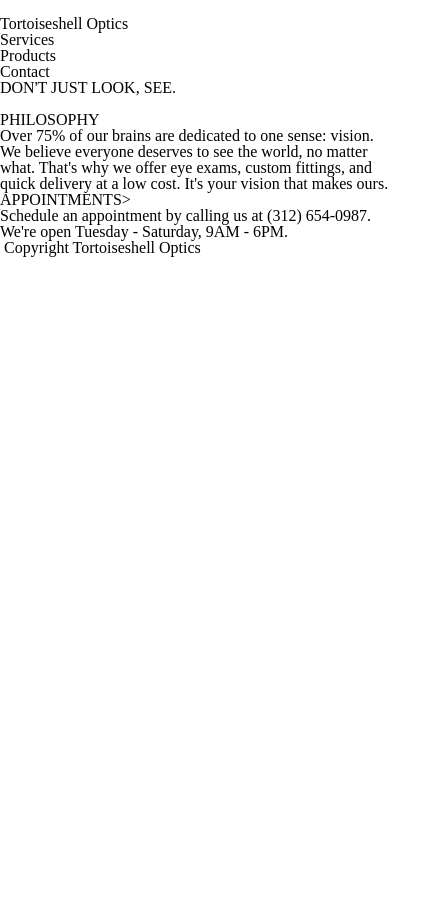
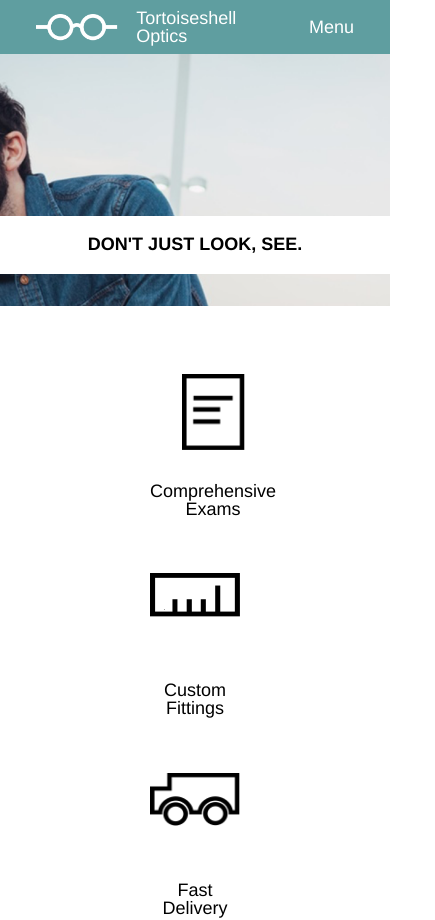
Before and after one commit to bkleeeee/Tortoiseshell-Optics, a plain HTML site: page index.html in a window 390 px wide. Shown: the top 920 px of the page, 435 px wide, since content can reach past the window. Before the commit the page ends 844 px from the top, so only its background shows below. Drawn offline with Linux system fonts and the light colour scheme.

Commit message:
completed first draft

```diff
--- a/index.html
+++ b/index.html
@@ -7,72 +7,81 @@
     <link href="./resources/css/style.css" type="text/css" rel="stylesheet" >
   </head>
   <body>
-    <!--start of site-->
-    <div class="content">
-
-
-      <!--start of header-->
-      <header>
-        <div class="companyinfo">
-          <img>
-          <p>Tortoiseshell Optics</p>
-        </div>
-        <nav>
-          <ul>
-            <li>Services</li>
-            <li>Products</li>
-            <li>Contact</li>
-          </ul>
-        </nav>
-      </header>
-
 
       <!--start of main content-->
       <article class="main">
 
         <!--welcome section-->
         <section class="welcome">
-          <div>
+          <header class="container">
+            <div class="companyinfo">
+              <img src="./resources/images/logo-white.png" alt="white glasses logo">
+              <p>Tortoiseshell Optics</p>
+            </div>
+            <nav>
+              <ul class="bigmenu">
+                <li>Services</li>
+                <li>Products</li>
+                <li>Contact</li>
+              </ul>
+              <ul class="smallmenu">
+                <li>Menu</li>
+              </ul>
+            </nav>
+          </header>
+                        <!--end header-->
+          <div class="container headline">
             <span>DON'T JUST LOOK, SEE.</span>
           </div>
         </section>
 
+
         <!--Services section-->
         <section class="services">
           <div class="container">
-            <img>
-            <img>
-            <img>
+            <div class="exam images">
+              <img src="./resources/images/paper-icon.png" alt="paper icon">
+              <span>Comprehensive Exams</span>
+            </div>
+
+            <div class="fit images">
+              <img src="./resources/images/ruler-icon.png" alt="ruler icon">
+              <span>Custom Fittings</span>
+            </div>
+
+            <div class="delivery images">
+              <img src="./resources/images/truck-icon.png">
+              <span>Fast Delivery</span>
+            </div>
           </div>
         </section>
 
         <!--Information section-->
-        <section class="information"
+        <section class="information">
           <div class="container">
             <div class="info philosophy">
-              <span>PHILOSOPHY</span>
+              <h3>PHILOSOPHY</h3>
               <p>Over 75% of our brains are dedicated to one sense: vision. We believe everyone deserves to see the world, no matter what. That's why we offer eye exams, custom fittings, and quick delivery at a low cost. It's your vision that makes ours.</p>
             </div>
             <address class="info appointments">
-              <span>APPOINTMENTS></span>
+              <h3>APPOINTMENTS</h3>
               <p>Schedule an appointment by calling us at (312) 654-0987. We're open Tuesday - Saturday, 9AM - 6PM.</p>
             </address>
           </div>
         </section>
-      </article>
 
 
         <!--footer-->
       <footer>
         <div class="container">
-          <img>
-          <span>Copyright Tortoiseshell Optics</span>
+          <img src="./resources/images/logo-black.png" alt="black logo">
+          <p>Copyright Tortoiseshell Optics</p>
         </div>
       </footer>
       <!--end footer-->
 
 
-    </div>
+    </article>
     <!--end content-->
   </body>
 </html>
--- a/resources/css/style.css
+++ b/resources/css/style.css
@@ -0,0 +1,241 @@
+html {
+  font-size: 18px;
+  line-height: 1.4;
+  font-family: Helvetica;
+}
+
+
+.main {
+  display: flex;
+  flex-direction: column;
+}
+
+.welcome {
+  background-image: url('../images/glasses-bg.png');
+  background-repeat: no-repeat;
+  background-size: cover;
+  background-position: center;
+  height: 30rem;
+  width: 100%;
+  display: inline-flex;
+  flex-direction: column;
+  align-items: center;
+}
+
+.container {
+  width: 960px;
+}
+
+@media only screen and (max-width: 1033px) {
+  .welcome {
+    height: 22rem;
+  }
+  .container {
+    width: 100%;
+  }
+}
+
+header {
+  background-color: cadetblue;
+  margin-top: 1rem;
+  display: inline-flex;
+  justify-content: space-between;
+  color: white;
+  height: 3rem;
+}
+
+.companyinfo {
+  display: inline-flex;
+  padding-left: 2rem;
+  align-items: center;
+}
+
+.companyinfo img {
+  height: 1.5rem;
+  margin-right: 1rem;
+}
+
+nav ul {
+  display: inline-flex;
+}
+
+nav li {
+  padding: 1rem 2rem;
+}
+
+.smallmenu {
+    display:none
+}
+
+.headline {
+  margin-top: 10rem;
+  display: flex;
+  justify-content: flex-end;
+}
+
+.headline span{
+  background-color: white;
+  padding: 1.5rem 5rem;
+  font-weight: bold;
+  font-size: 2rem;
+  line-height: 1.2;
+  position: relative;
+  right: -2rem;
+}
+
+.services {
+  display: flex;
+  justify-content: center;
+}
+
+.services .container {
+  display: inline-flex;
+  justify-content: center;
+}
+
+.images {
+  margin: 3rem 3rem;
+  width: 5rem;
+  height: 8rem;
+  display: flex;
+  flex-direction: column;
+  justify-content: space-between;
+  flex-wrap:wrap;
+  align-items: center;
+}
+
+.images img {
+  width: 3.5rem;
+}
+
+.images span {
+  text-align: center;
+}
+
+.fit img,
+.delivery img {
+  width: 5rem;
+}
+
+.information {
+  width: 100%;
+  display: flex;
+  justify-content: center;
+  margin-bottom: 5rem;
+}
+
+.information .container {
+  display: inline-flex;
+  justify-content: center;
+}
+
+.info {
+  width: 35%;
+  margin: 0px 2.5%;
+}
+
+.info h3 {
+  background-color: cadetblue;
+  font-weight: bold;
+  font-size: 1rem;
+  width: 10rem;
+  padding: 0.5rem 1.25rem;
+  margin-bottom: 1rem;
+  display: block;
+}
+
+.info p {
+  display: block;
+}
+
+footer {
+  width: 100%;
+  display: flex;
+  justify-content: center;
+}
+
+footer img {
+  height: 1.5rem;
+  padding: 4rem 1rem 4rem;
+}
+
+footer .container {
+  background-color: azure;
+  align-items:center;
+  display: inline-flex;
+}
+
+@media only screen and (max-width: 1033px) {
+  .welcome {
+    height: 22rem;
+  }
+  .container {
+    width: 100%;
+  }
+  .headline {
+    margin-top: 5rem;
+  }
+
+  .headline span{
+    padding: 0.75rem 4rem;
+    font-size: 1.33rem;
+    right: 2rem;
+  }
+}
+
+@media only screen and (max-width: 712px){
+  header{
+    margin-top: 0rem;
+  }
+  .bigmenu {
+    display:none;
+  }
+  .smallmenu {
+    display: block;
+  }
+  .welcome {
+    height: 17rem;
+  }
+  .headline {
+    margin-top: 9rem;
+  }
+
+  .headline span{
+    padding: 1rem;
+    font-size: 1rem;
+    width: 100%;
+    text-align: center;
+    right: 0rem;
+  }
+  .services {
+    margin: 2.23rem auto;
+  }
+  .services .container {
+    flex-direction: column;
+  }
+  .images {
+    margin: 1.54rem;
+  }
+  .information .container {
+    flex-direction: column;
+  }
+  .info {
+    width: 100%;
+    margin: 0px;
+  }
+  .info h3 {
+    width: 100%;
+    text-align: center;
+  }
+  .info p {
+    margin: 1rem auto 4rem;
+    font-size: 0.77rem;
+  }
+  footer img {
+    margin: auto;
+  }
+  footer p {
+    display: none;
+  }
+
+}
```
